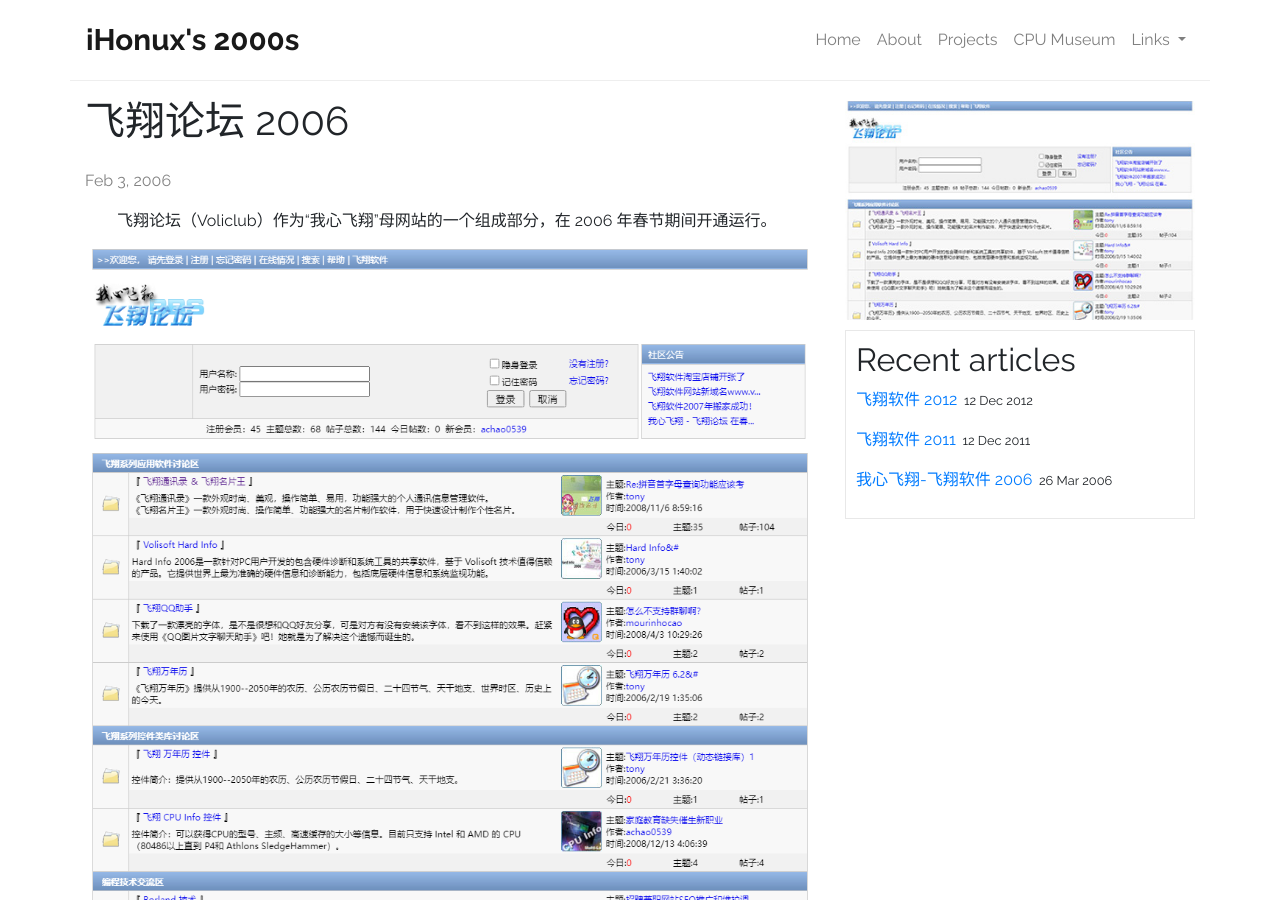
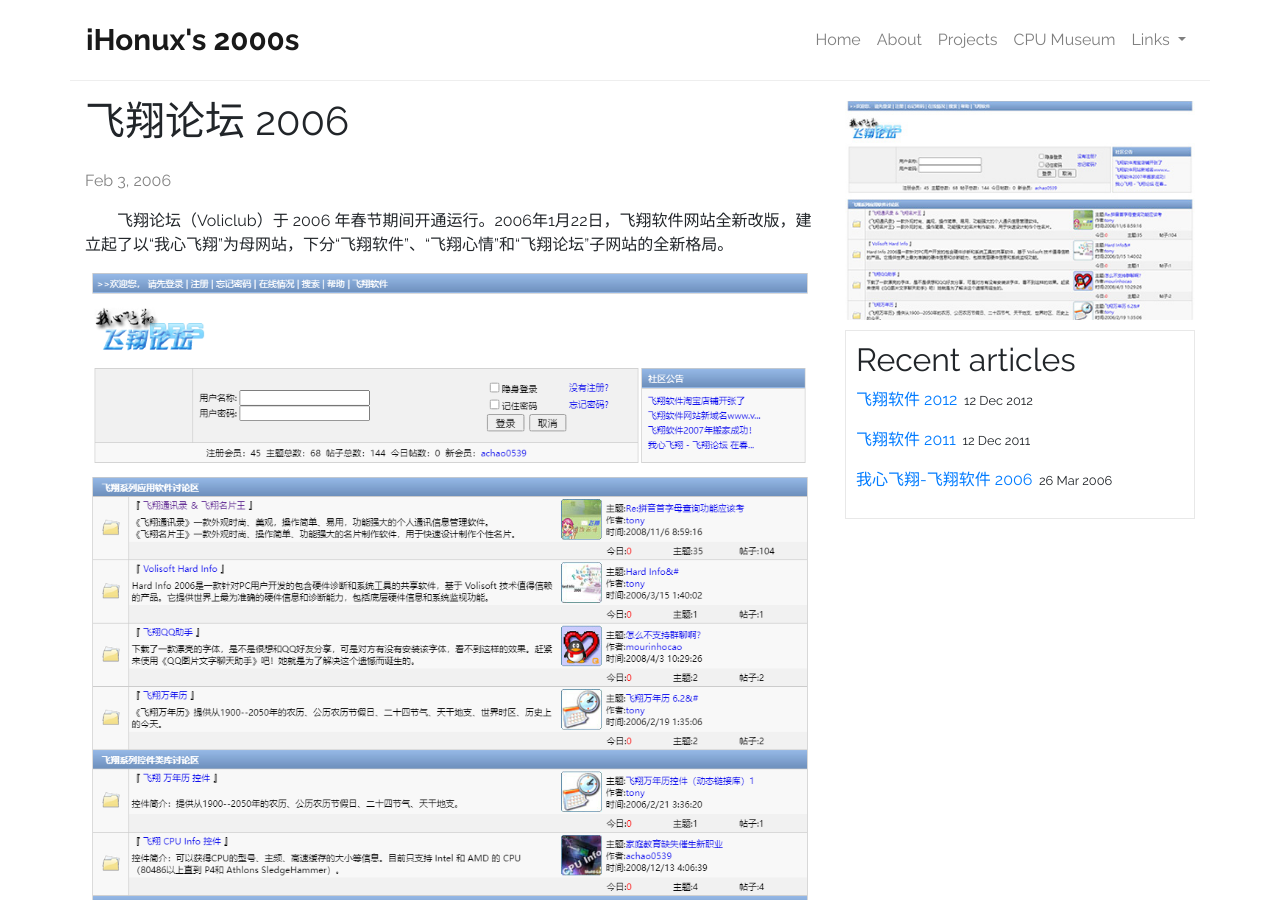
Before and after one commit to past-records/past-records.github.io, a Jekyll site: the page built from _posts/2006-02-03-voliclub-2006.markdown, in a window 1280 px wide and 900 px high. Built offline with Jekyll 4.4.1, drawn with Linux system fonts in a browser that asks for light colours.

Commit message:
Update 2006-02-03-voliclub-2006.markdown

```diff
--- a/_posts/2006-02-03-voliclub-2006.markdown
+++ b/_posts/2006-02-03-voliclub-2006.markdown
@@ -6,7 +6,7 @@
 categories: [我的网站, Voliclub, 飞翔论坛]
 ---
 
-　　飞翔论坛（Voliclub）作为“我心飞翔”母网站的一个组成部分，在 2006 年春节期间开通运行。
+　　飞翔论坛（Voliclub）于 2006 年春节期间开通运行。2006年1月22日，飞翔软件网站全新改版，建立起了以“我心飞翔”为母网站，下分“飞翔软件”、“飞翔心情”和“飞翔论坛”子网站的全新格局。
 
 ![飞翔论坛 2006]({{site.baseurl}}/images/web/飞翔论坛2006-BBSXP-首页.png)
 
```
